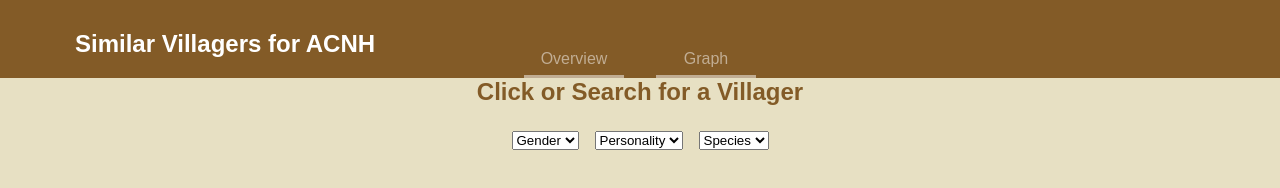
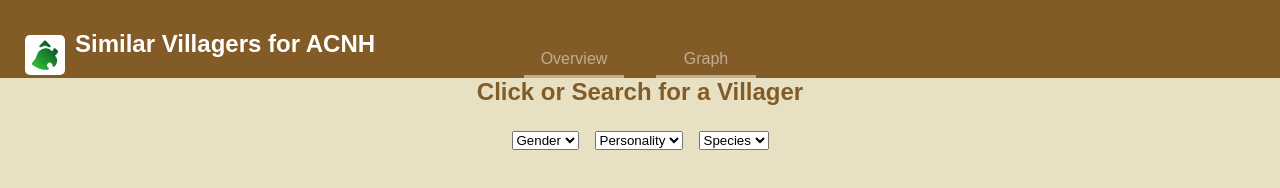
Before and after one commit to rvdegroen/Tech-Track-22-23, a website built with Vite: page index.html in a window 1280 px wide. Shown: the top 188 px of the page. Built offline with nearby package versions, Linux system fonts and the light colour scheme; no server answers; files whose address does not match are found by name.

Commit message:
added logo and favicon

```diff
--- a/index.html
+++ b/index.html
@@ -2,14 +2,17 @@
 <html lang="en">
   <head>
     <meta charset="UTF-8" />
-    <link rel="icon" type="image/svg+xml" href="/favicon.ico" />
+    <link rel="icon" type="image/svg+xml" href="/faviconlogo.svg" />
     <meta name="viewport" content="width=device-width, initial-scale=1.0" />
-    <title>Tech-track Boilerplate App</title>
+    <title>Similar Villagers for ACNH</title>
   </head>
 
   <body>
     <header>
-      <div><h1>Similar Villagers for ACNH</h1></div>
+      <div>
+        <img src="public/faviconlogo.svg" alt="Similar Villagers for ACNH logo" class="logo" />
+        <h1>Similar Villagers for ACNH</h1>
+      </div>
       <nav>
         <ul>
           <li><a href="./index.html">Overview</a></li>
```
Also changed, not shown: images/logo.png (added), public/faviconlogo.svg (added).
